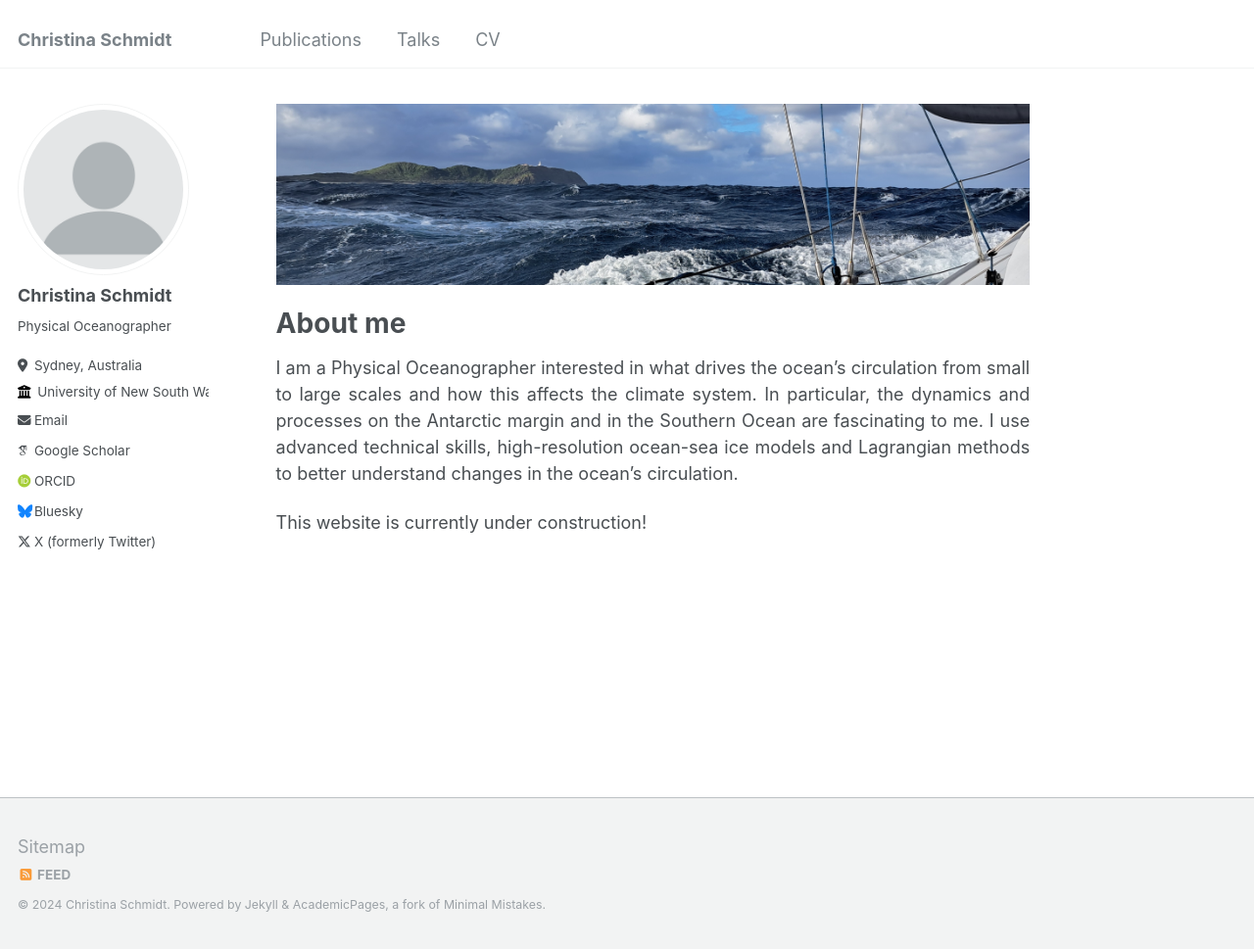
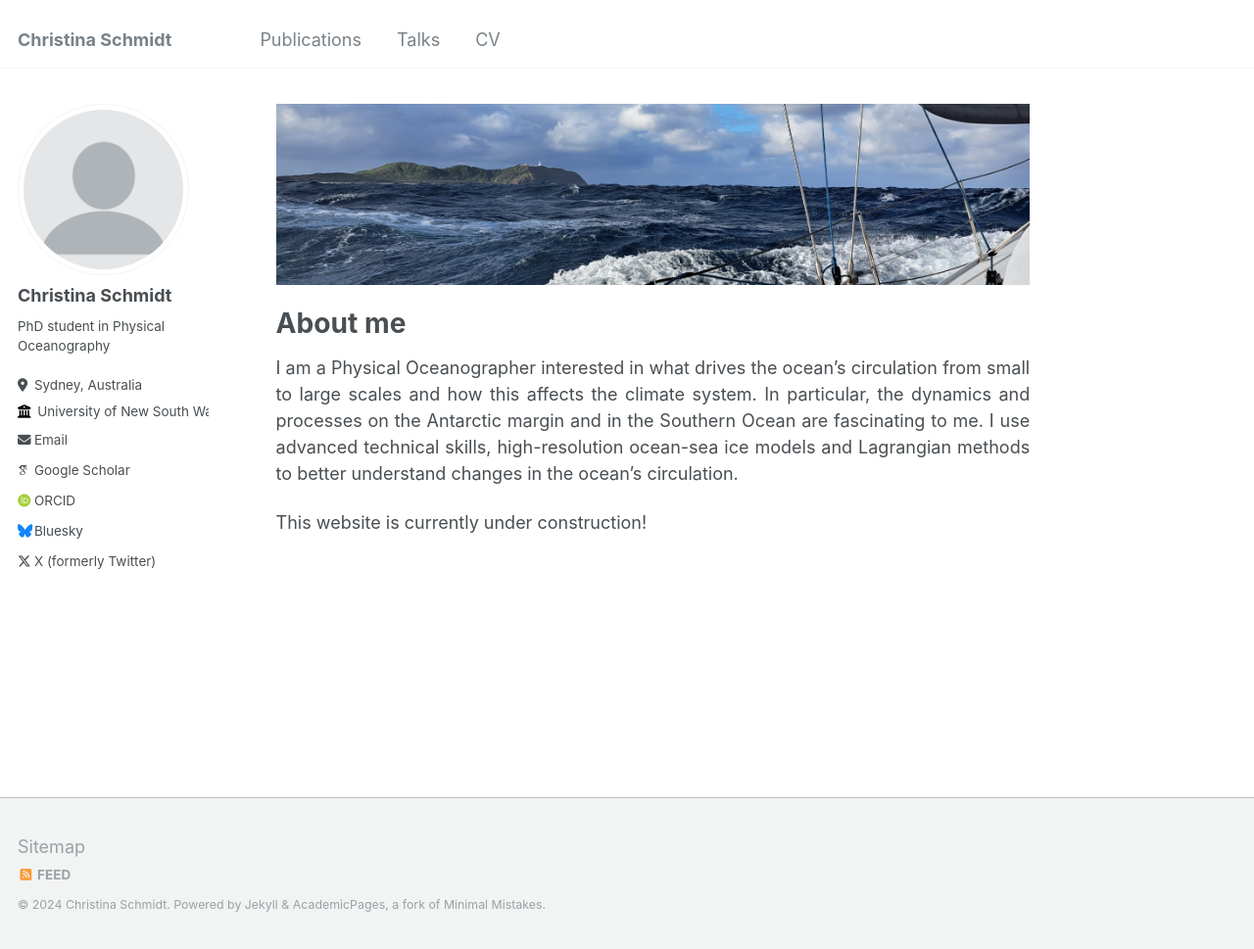
Before and after one commit to schmidt-christina/schmidt-christina.github.io, a Jekyll site: the page built from _pages/about.md, in a window 1280 px wide and 969 px high. Shown: the whole window at 98% size. Built offline with Jekyll 4.4.1, drawn with Linux system fonts in a browser that asks for light colours; some web fonts are replaced.

Commit message:
Changed bio

```diff
--- a/_config.yml
+++ b/_config.yml
@@ -23,7 +23,7 @@ author:
   # Biographic information
   avatar           : "profile.png"
   name             : "Christina Schmidt"
-  bio              : "Physical Oceanographer"
+  bio              : "PhD student in Physical Oceanography"
   location         : "Sydney, Australia"
   employer         : "University of New South Wales"
   email            : "christina.schmidt@unsw.edu.au"
```
